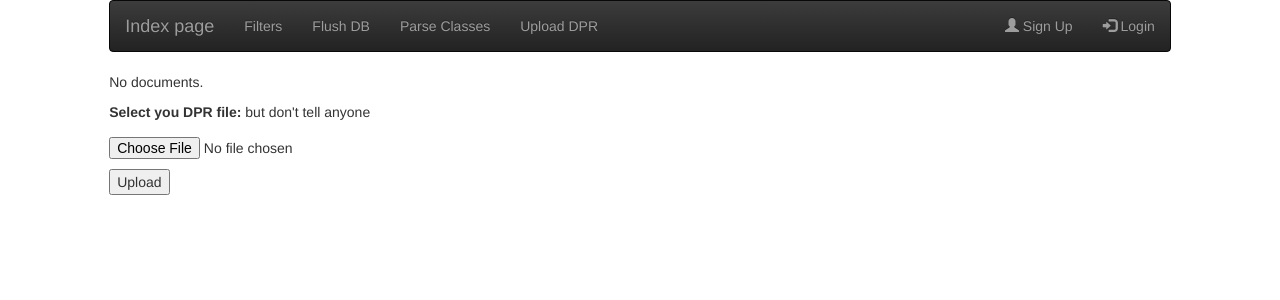
After one commit to schaw18/CSUN-Ninja, a Django app: page /upload in a window 1280 px wide. The commit adds this page. Shown: the top 300 px of the page. Run offline with Django 3.2, Linux system fonts and the light colour scheme; data that the repository does not hold is empty; some libraries are stand-ins or nearby versions.

Commit message:
File upload done

```diff
--- a/ninja/models.py
+++ b/ninja/models.py
@@ -210,5 +210,5 @@ class UserFilters(models.Model):
         return days
 
 class DRPfile(models.Model):
-    user = models.OneToOneField(User)
-    file = models.FileField(upload_to='dprs/')
+    # user = models.OneToOneField(User)
+    docfile = models.FileField(upload_to='dprs/')
--- a/ninja/templates/ninja/base.html
+++ b/ninja/templates/ninja/base.html
@@ -28,6 +28,7 @@
             <li><a href="{% url 'filters' %}">Filters</a></li>
             <li><a href="{% url 'flush_db' %}">Flush DB</a></li>
             <li><a href="{% url 'update_classes' %}">Parse Classes</a></li>
+            <li><a href="{% url 'upload' %}">Upload DPR</a></li>
         </ul>
         <ul class="nav navbar-nav navbar-right">
           <li><a href="{% url 'signup' %}"><span class="glyphicon glyphicon-user"></span> Sign Up</a></li>
--- /dev/null
+++ b/ninja/templates/ninja/upload.html
@@ -0,0 +1,27 @@
+{% extends 'ninja/base.html' %}
+
+{% block content %}
+{% if documents %}
+        <ul>
+        {% for document in documents %}
+            <li><a href="{{ document.docfile.url }}">{{ document.docfile.name }}</a></li>
+        {% endfor %}
+        </ul>
+    {% else %}
+        <p>No documents.</p>
+    {% endif %}
+
+
+<form action="{% url 'upload' %}" method="post" enctype="multipart/form-data">
+            {% csrf_token %}
+            <p>{{ form.non_field_errors }}</p>
+            <p>{{ form.docfile.label_tag }} {{ form.docfile.help_text }}</p>
+            <p>
+                {{ form.docfile.errors }}
+                {{ form.docfile }}
+            </p>
+            <p><input type="submit" value="Upload" /></p>
+        </form>
+
+
+{% endblock %}
--- a/ninja/urls.py
+++ b/ninja/urls.py
@@ -8,5 +8,6 @@ urlpatterns = [
     url(r'^filters/', views.filters, name='filters'),
     url(r'^flush_db/', views.flush_db, name='flush_db'),
     url(r'^update_classes/', views.update_classes, name='update_classes'),
+    url(r'^upload', views.upload, name='upload'),
 
 ]
--- a/ninja/views.py
+++ b/ninja/views.py
@@ -1,7 +1,10 @@
 from django.contrib.auth import login, authenticate, logout
 from django.contrib.auth.decorators import login_required
-from django.shortcuts import render, redirect
+from django.http import HttpResponseRedirect
+from django.shortcuts import render, redirect, render_to_response
 from django.contrib import messages
+from django.urls import reverse
+
 from .forms import LoginForm, SignUpForm, FilterForm, DPRUploadForm
 from .models import *
 
@@ -139,16 +142,17 @@ def showSections(request):
 
 
 
-def list(request):
+def upload(request):
     # Handle file upload
     if request.method == 'POST':
         form = DPRUploadForm(request.POST, request.FILES)
         if form.is_valid():
             newdoc = DRPfile(docfile = request.FILES['docfile'])
+            user=request.user
             newdoc.save()
 
             # Redirect to the document list after POST
-            return HttpResponseRedirect(reverse('myapp.views.list'))
+            return HttpResponseRedirect(reverse('upload'))
     else:
         form = DPRUploadForm() # A empty, unbound form
 
@@ -156,8 +160,4 @@ def list(request):
     documents = DRPfile.objects.all()
 
     # Render list page with the documents and the form
-    return render_to_response(
-        'myapp/list.html',
-        {'documents': documents, 'form': form},
-        context_instance=RequestContext(request)
-    )
+    return render(request, "ninja/upload.html", {'documents': documents, 'form': form} )
```
